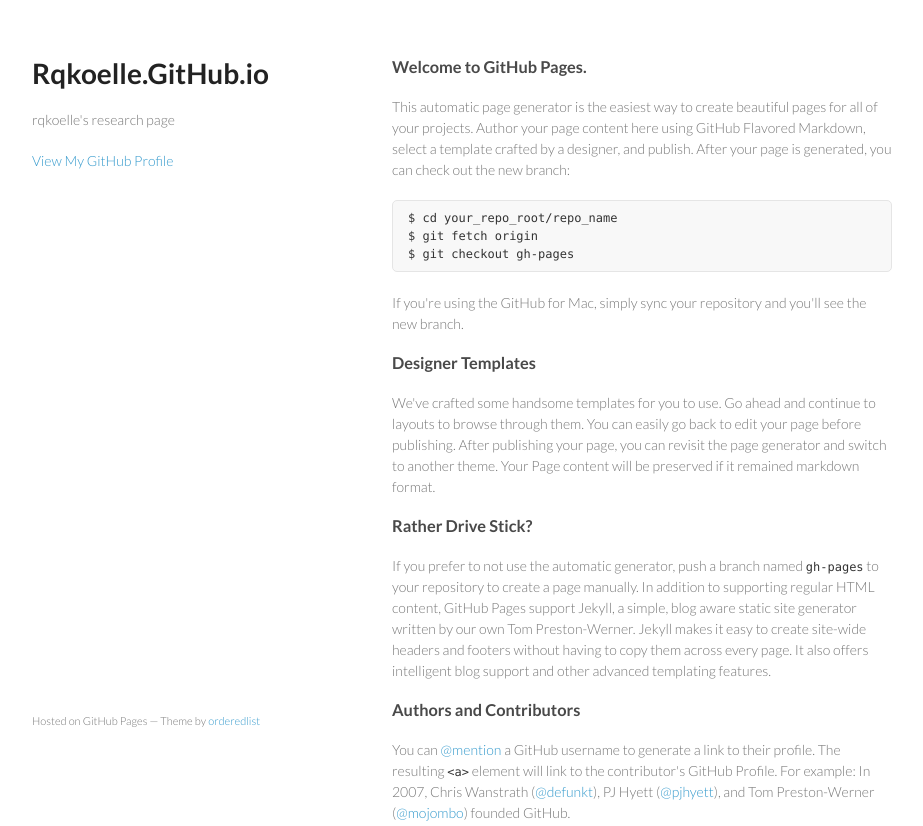
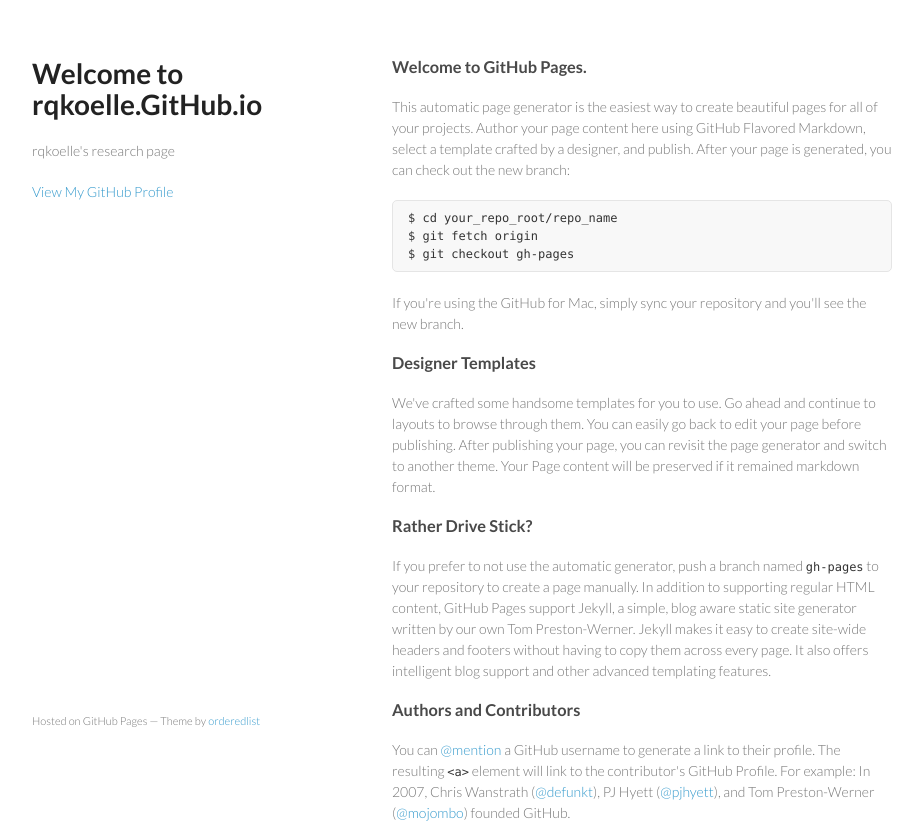
Before and after one commit to rqkoelle/rqkoelle.github.io, a plain HTML site: page index.html in a window 1280 px wide. Shown: the top 826 px of the page, without its empty margins (178-1101 px from the left). Drawn offline with Linux system fonts and the light colour scheme.

Commit message:
Update index.html
initial change to default homepage

```diff
--- a/index.html
+++ b/index.html
@@ -4,7 +4,6 @@
     <meta charset="utf-8">
     <meta http-equiv="X-UA-Compatible" content="chrome=1">
     <title>Rqkoelle.GitHub.io by rqkoelle</title>
-
     <link rel="stylesheet" href="stylesheets/styles.css">
     <link rel="stylesheet" href="stylesheets/pygment_trac.css">
     <meta name="viewport" content="width=device-width, initial-scale=1, user-scalable=no">
@@ -15,7 +14,7 @@
   <body>
     <div class="wrapper">
       <header>
-        <h1>Rqkoelle.GitHub.io</h1>
+        <h1>Welcome to rqkoelle.GitHub.io</h1>
         <p>rqkoelle&#39;s research page</p>
 
 
```
